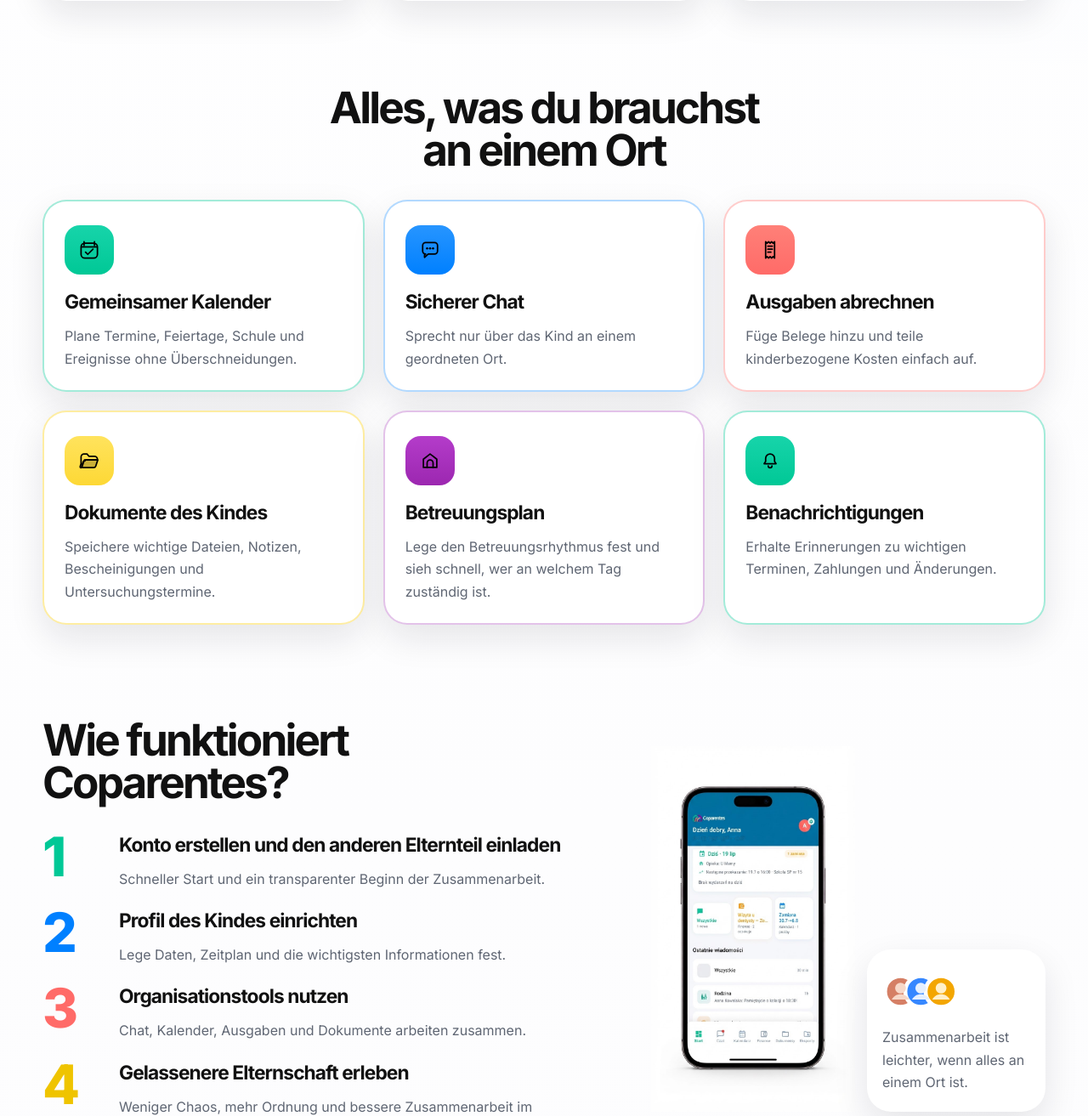
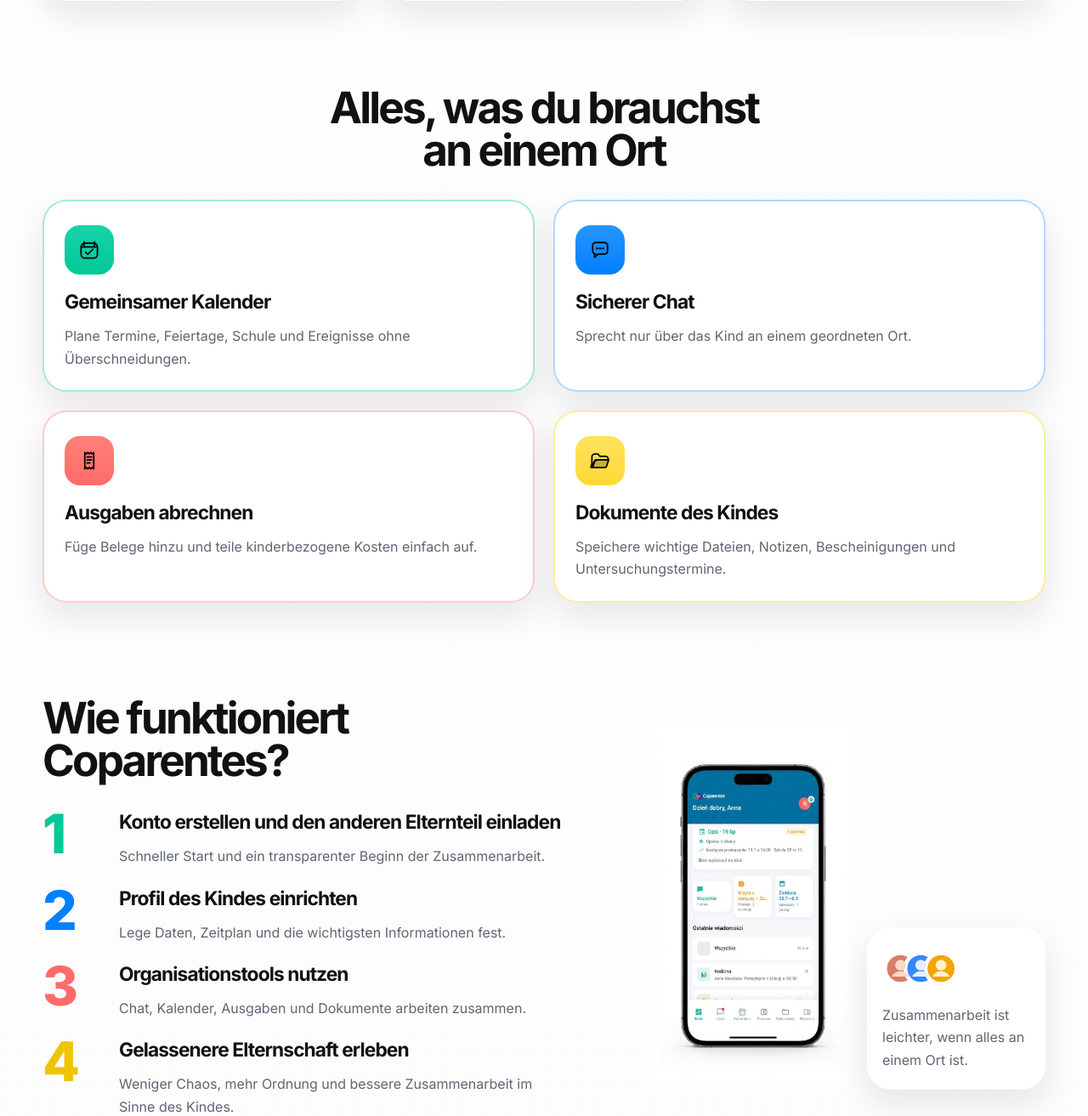
Before and after one commit to coparentes-cmd/coparentes-site, a PHP site: page /de/index.html in a window 1280 px wide. Shown: the part 1313-2626 px from the top of the page at 85% size. Run offline with PHP 8.4, Linux system fonts and the light colour scheme; some libraries are stand-ins or nearby versions.

Commit message:
Arrange feature cards in a 2x2 grid
Remove the last two feature tiles and switch the
feature grid from three columns to two.

Co-authored-by: coparentes-cmd <coparentes-cmd@users.noreply.github.com>

```diff
--- a/css/style.css
+++ b/css/style.css
@@ -690,7 +690,7 @@ button { font: inherit; }
 .feature-grid {
   margin-top: 34px;
   display: grid;
-  grid-template-columns: repeat(3, minmax(0, 1fr));
+  grid-template-columns: repeat(2, minmax(0, 1fr));
   gap: 22px;
 }
 
--- a/de/index.html
+++ b/de/index.html
@@ -126,14 +126,6 @@
           <div class="feature-icon yellow-bg"><img src="../assets/icons/folder-open.svg" alt="" aria-hidden="true" /></div>
           <h3>Dokumente des Kindes</h3>
           <p>Speichere wichtige Dateien, Notizen, Bescheinigungen und Untersuchungstermine.</p>
-        </article><article class="feature-card reveal delay-1 border-purple">
-          <div class="feature-icon purple-bg"><img src="../assets/icons/house-user.svg" alt="" aria-hidden="true" /></div>
-          <h3>Betreuungsplan</h3>
-          <p>Lege den Betreuungsrhythmus fest und sieh schnell, wer an welchem Tag zuständig ist.</p>
-        </article><article class="feature-card reveal delay-2 border-teal">
-          <div class="feature-icon teal-bg"><img src="../assets/icons/bell.svg" alt="" aria-hidden="true" /></div>
-          <h3>Benachrichtigungen</h3>
-          <p>Erhalte Erinnerungen zu wichtigen Terminen, Zahlungen und Änderungen.</p>
         </article></div>
     </section>
 
```
Also changed, not shown: en/index.html (+0 -8 lines), es/index.html (+0 -8 lines), fr/index.html (+0 -8 lines), index.html (+0 -8 lines), zh/index.html (+0 -8 lines).
